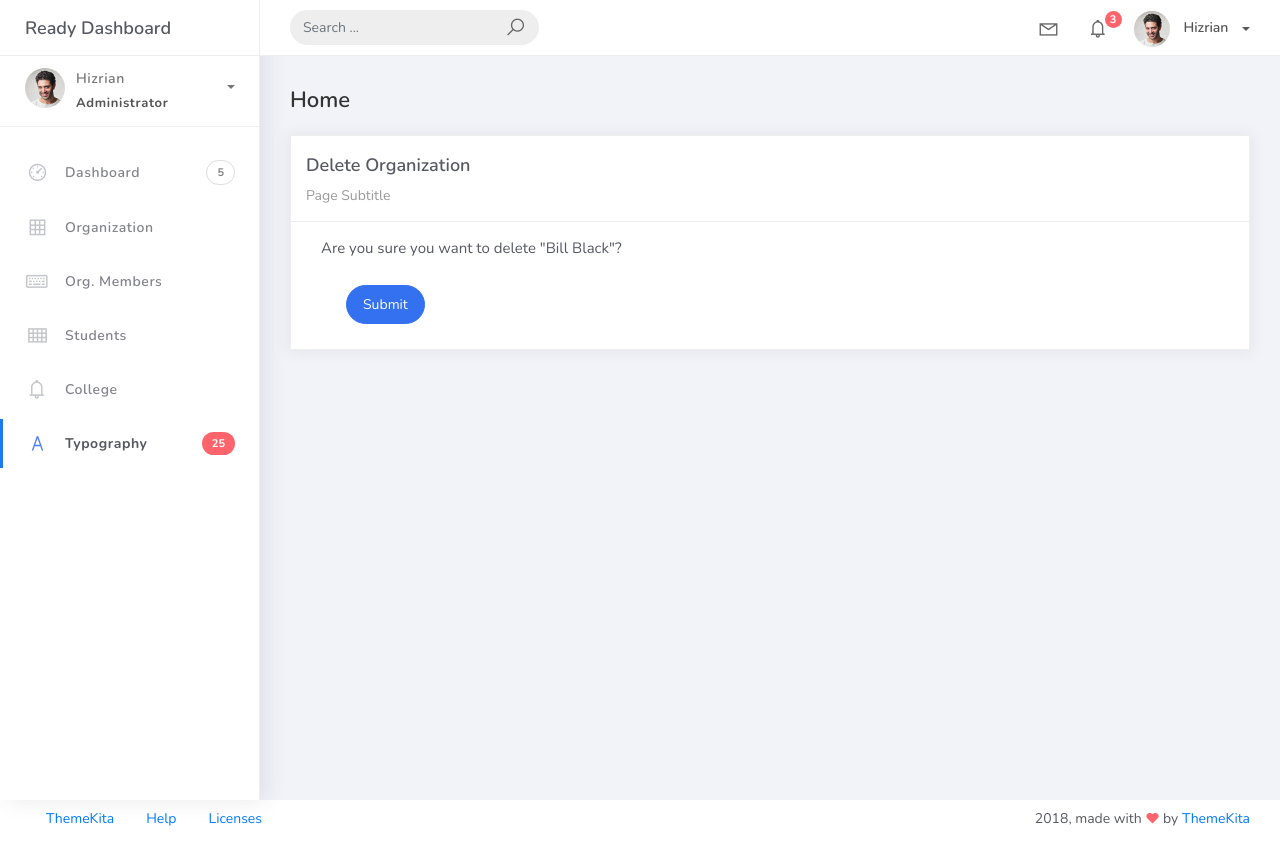
After one commit to itsmedapny/PSUSphere, a Django app: page /organization_list/4/delete in a window 1280 px wide. The commit adds this page. Run offline with Django 5.2, Linux system fonts and the light colour scheme; data comes from the database, SQL or seed files in the repository; both versions use the stored data as it was after the commit; some libraries are stand-ins or nearby versions.

Commit message:
Organization delete view

```diff
--- a/projectsite/projectsite/urls.py
+++ b/projectsite/projectsite/urls.py
@@ -16,7 +16,7 @@ Including another URLconf
 """
 from django.contrib import admin
 from django.urls import path
-from studentorg.views import HomePageView, OrganizationList, OrganizationCreateView, OrganizationUpdateView
+from studentorg.views import HomePageView, OrganizationList, OrganizationCreateView, OrganizationUpdateView, OrganizationDeleteView
 from studentorg import views
 
 urlpatterns = [
@@ -25,4 +25,5 @@ urlpatterns = [
     path('organization_list', OrganizationList.as_view(), name='organization-list'),
     path('organization_list/add', OrganizationCreateView.as_view(), name='organization-add'),
     path('organization_list/<pk>', OrganizationUpdateView.as_view(), name='organization-update'),
+    path('organization_list/<pk>/delete', OrganizationDeleteView.as_view(), name='organization-delete'),
 ]
--- a/projectsite/studentorg/views.py
+++ b/projectsite/studentorg/views.py
@@ -1,7 +1,7 @@
 from django.shortcuts import render
 
 from django.views.generic.list import ListView
-from django.views.generic.edit import CreateView, UpdateView
+from django.views.generic.edit import CreateView, UpdateView, DeleteView
 from studentorg.models import Organization
 from studentorg.forms import OrganizationForm
 from django.urls import reverse_lazy
@@ -28,3 +28,8 @@ class OrganizationUpdateView(UpdateView):
     form_class = OrganizationForm
     template_name = 'org_edit.html'
     success_url = reverse_lazy('organization-list')
+
+class OrganizationDeleteView(DeleteView):
+    model = Organization
+    template_name = 'org_del.html'
+    success_url = reverse_lazy('organization-list')
--- a/projectsite/templates/includes/form.html
+++ b/projectsite/templates/includes/form.html
@@ -9,17 +9,15 @@
 {% endif %}
 
 {% for field in form %}
-
 <div class="field item form-group">
     <label>{{ field.label_tag }}</label>
- <div class="form-group">
-    {% render_field field class="form-control" %}
+    <div class="form-group">
+        {% render_field field class="form-control" %}
     </div>
-
-    {% for error in field.errors &}
-     <div class="invalid-feedback">
-        {{ error }}
-     </div>
+    {% for error in field.errors %}
+        <div class="invalid-feedback">
+            {{ error }}
+        </div>
     {% endfor %}
-
 </div>
+{% endfor %}
--- /dev/null
+++ b/projectsite/templates/org_del.html
@@ -0,0 +1,30 @@
+{% extends 'base.html' %} {% load static %} {% block content %}
+<div class="content">
+    <div class="container-fluid">
+        <h4 class="page-title">Home</h4>
+        <div class="row">
+            <div class="col-md-12">
+                <div class="card">
+                    <div class="card-header">
+                        <div class="card-title">Delete Organization</div>
+                        <div class="card-category">Page Subtitle</div>
+                    </div>
+                    <div class="col-md-6">
+                        <div class="card-body">
+                            <form class="" action="" method="post" novalidate>
+                                <p>Are you sure you want to delete "{{ object }}"?</p>
+                                {% csrf_token %} {% include 'includes/form.html' %}
+                                <div class="form-group">
+                                    <div class="col-md-12 col-sm-3">
+                                        <button type="submit" class="btn btn-primary btn-rounded">Submit</button>
+                                    </div>
+                                </div>
+                            </form>
+                        </div>
+                    </div>
+                </div>
+            </div>
+        </div>
+    </div>
+</div>
+{% endblock %}
--- a/projectsite/templates/org_list.html
+++ b/projectsite/templates/org_list.html
@@ -47,7 +47,10 @@
                                     <td>{{ object.name }}</td>
                                     <td>{{ object.college }}</td>
                                     <td>{{ object.description }}</td>
-                                    <td><a href="organization_list/{{ object.id }}">Edit</a></td>
+                                    <td>
+                                        <a href="organization_list/{{ object.id }}">Edit</a>
+                                        <a href="organization_list/{{ object.id }}/delete" class="text-danger">Delete</a>
+                                    </td>
                                 </tr>
                                     {% empty %}
                                 <tr>
```
Also changed, not shown: projectsite/db.sqlite3.
